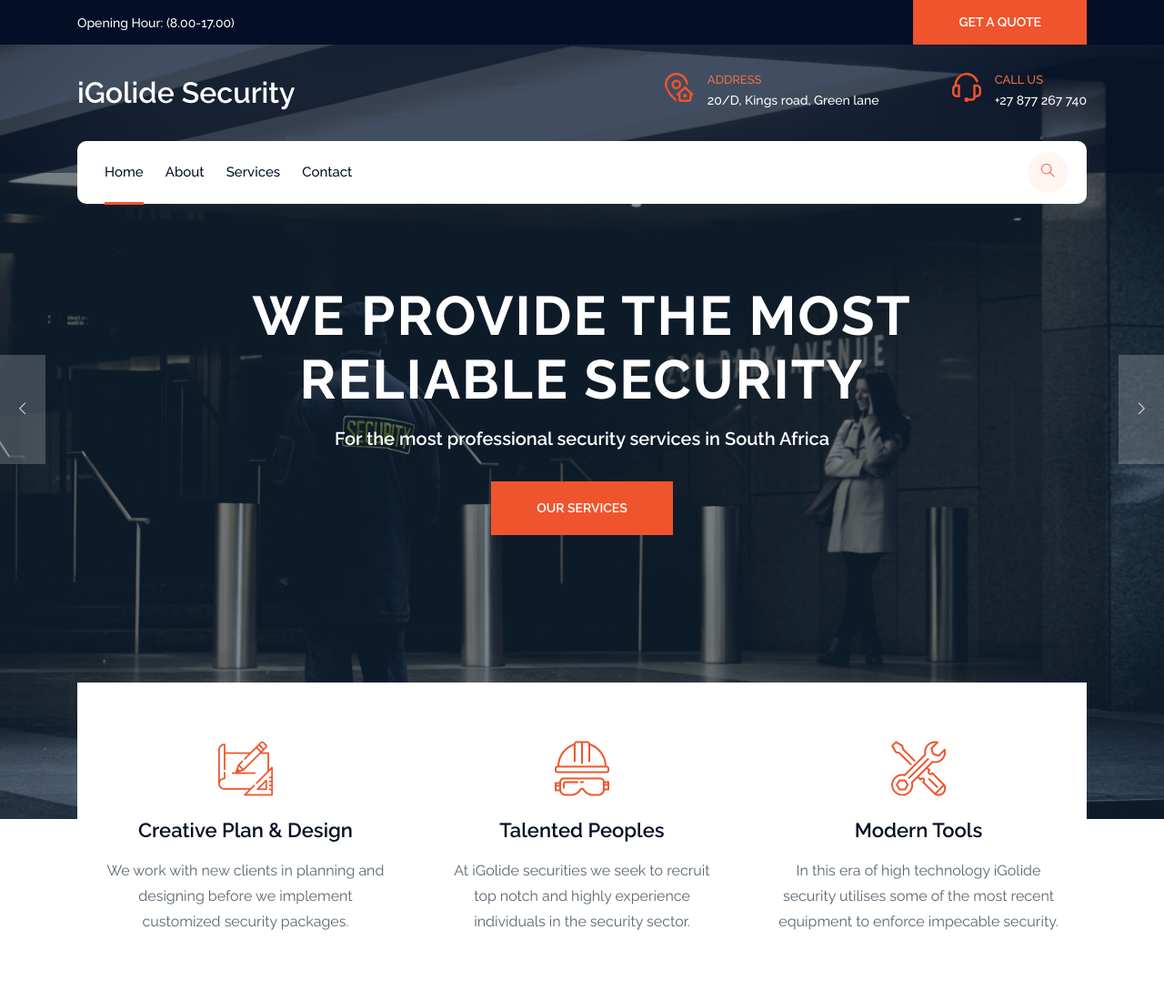
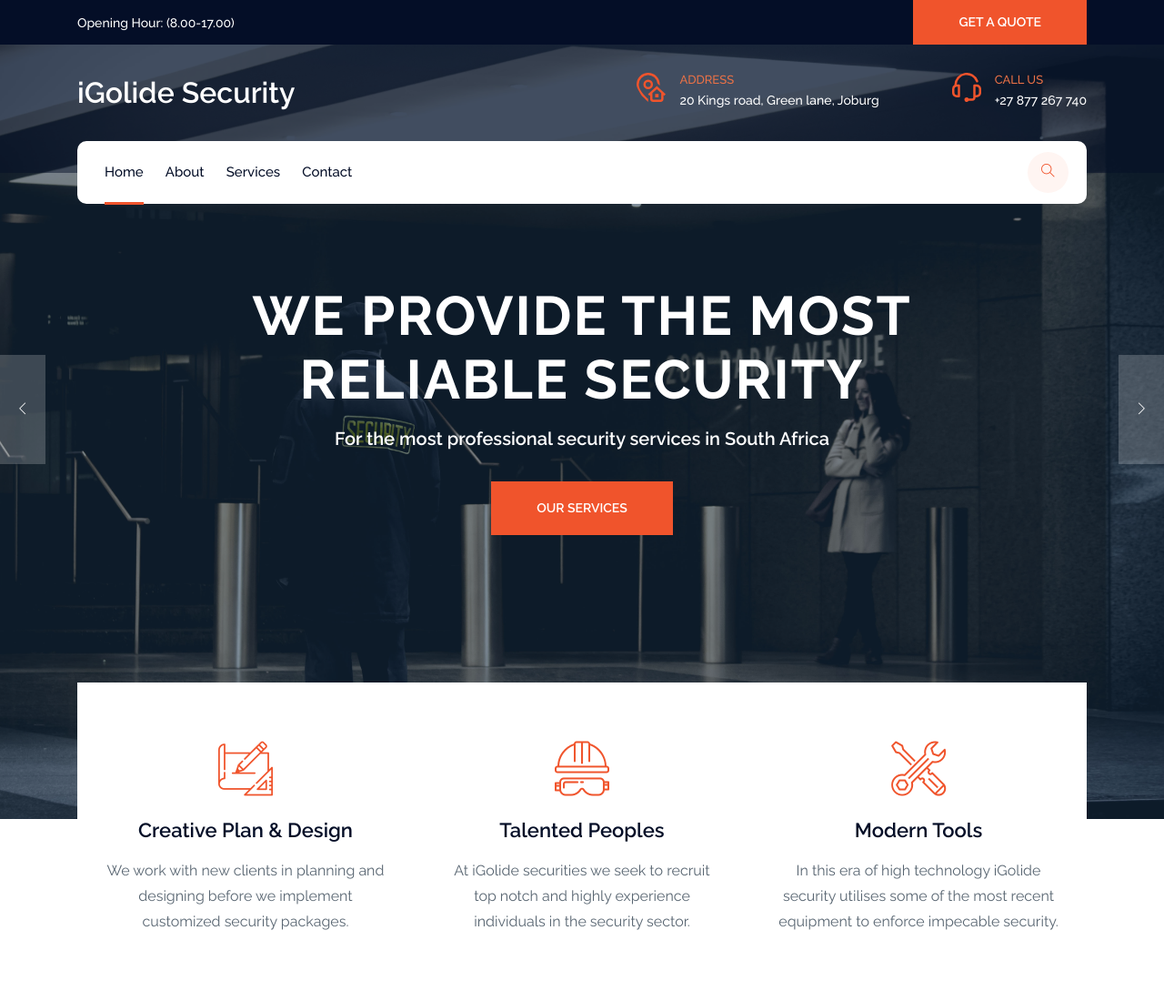
Before and after one commit to mpumzee/igolide, a plain HTML site: page index.html in a window 1280 px wide. Shown: the top 1100 px of the page at 91% size. Drawn offline with Linux system fonts and the light colour scheme.

Commit message:
Address and phone

```diff
--- a/index.html
+++ b/index.html
@@ -72,7 +72,7 @@
                                     </div>
                                     <div class="address_info">
                                         <h3>Address</h3>
-                                        <p>20/D, Kings road, Green lane</p>
+                                        <p>20 Kings road, Green lane, Joburg</p>
                                     </div>
                                 </div>
                                 <div class="single_address d-flex">
@@ -438,7 +438,7 @@
                                 <h3 class="footer_title">
                                         About
                                 </h3>
-                            <p>5th flora, 700/D kings road, green <br> lane Joburg <br>
+                            <p>20 Kings road, Green lane <br> Joburg <br>
                                 <a href="#">+10 367 826 2567</a> <br>
                                 <a href="#">info@igolidesecurity.com</a>
                             </p>
```
